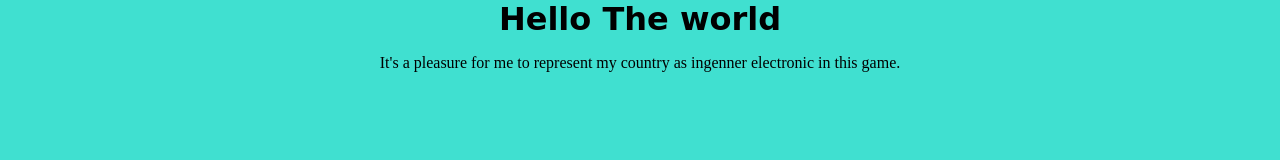
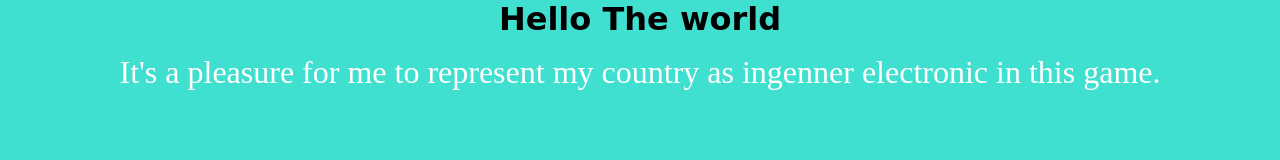
Before and after one commit to nathanjoe46/mathema, a plain HTML site: page index.html in a window 1280 px wide. Drawn offline with Linux system fonts and the light colour scheme.

Commit message:
Modif au styl et js

```diff
--- a/app.js
+++ b/app.js
@@ -0,0 +1 @@
+alert('Thx All Haitian');
--- a/style.css
+++ b/style.css
@@ -18,4 +18,6 @@ p{
     justify-content: center;
     text-align: center;
     margin: 1rem 2rem;
+    color: white;
+    font-size: 2rem;
 }
```
